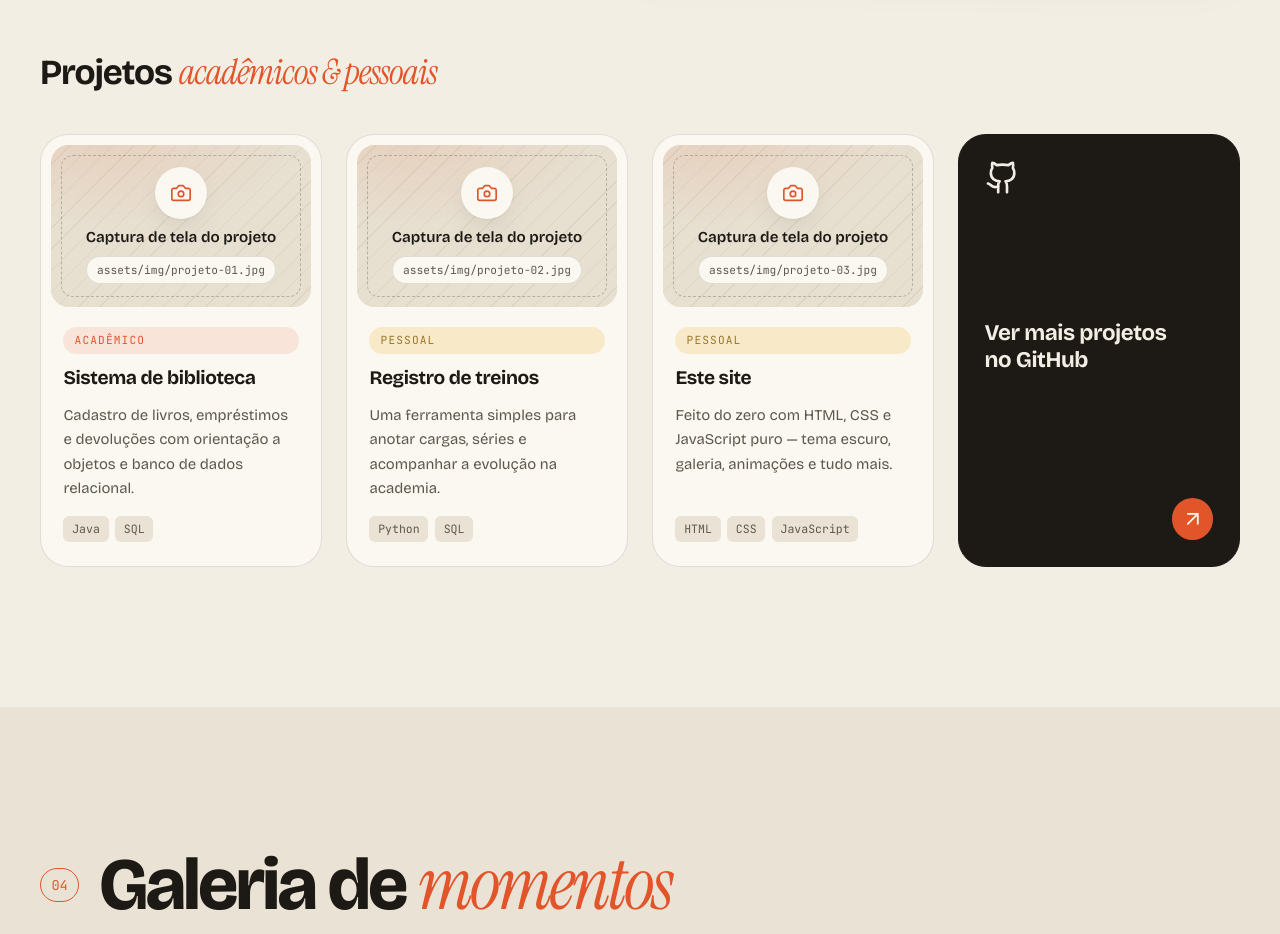
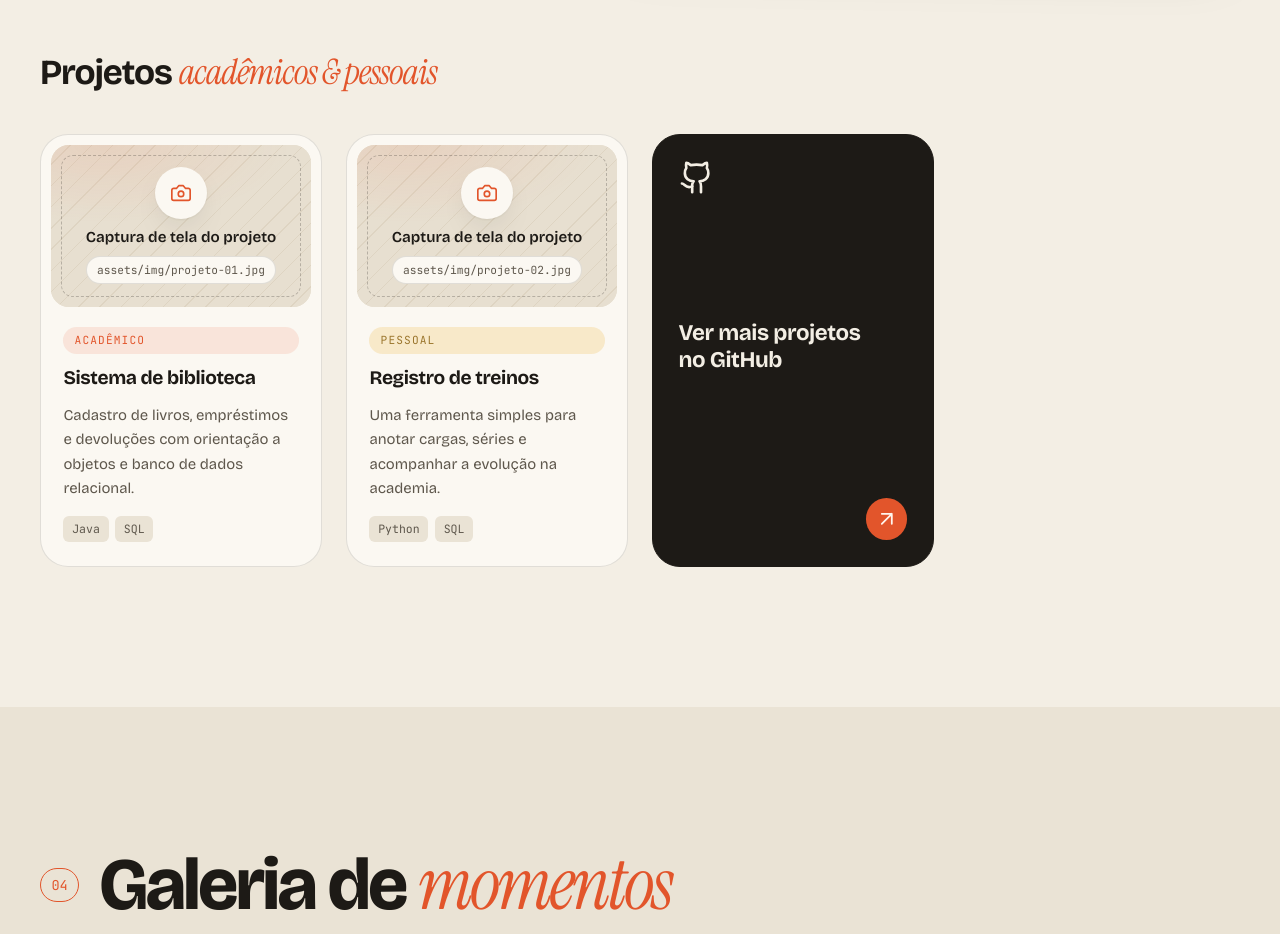
Before and after one commit to aldrinpereira2010/portifolio-aldrin, a plain HTML site: page index.html in a window 1280 px wide. Shown: the part 4980-5914 px from the top of the page. Drawn offline with nearby package versions, Linux system fonts and the light colour scheme.

Commit message:
Update index.html

```diff
--- a/index.html
+++ b/index.html
@@ -471,17 +471,7 @@
             </div>
           </article>
 
-          <article class="project reveal" style="--d:3">
-            <figure class="photo project__shot" data-label="Captura de tela do projeto">
-              <img src="assets/img/projeto-03.jpg" alt="Captura de tela deste site pessoal" loading="lazy">
-            </figure>
-            <div class="project__body">
-              <span class="badge badge--alt">Pessoal</span>
-              <h4 class="project__title">Este site</h4>
-              <p>Feito do zero com HTML, CSS e JavaScript puro — tema escuro, galeria, animações e tudo mais.</p>
-              <ul class="project__stack"><li>HTML</li><li>CSS</li><li>JavaScript</li></ul>
-            </div>
-          </article>
+
 
           <!-- Card que leva ao GitHub (link definido em js/script.js → PERFIL.github) -->
           <a class="project project--more reveal" style="--d:4" data-link="github" href="https://github.com/" target="_blank" rel="noopener">
```
